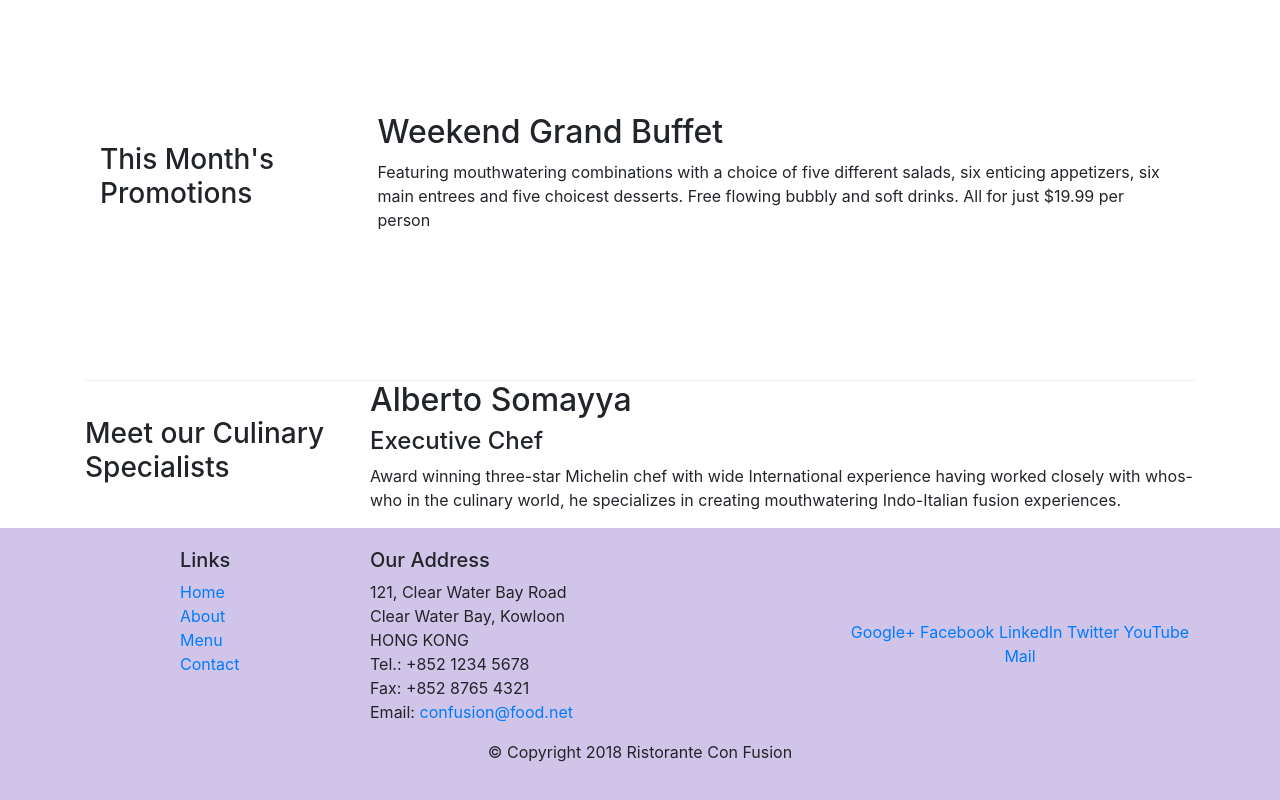
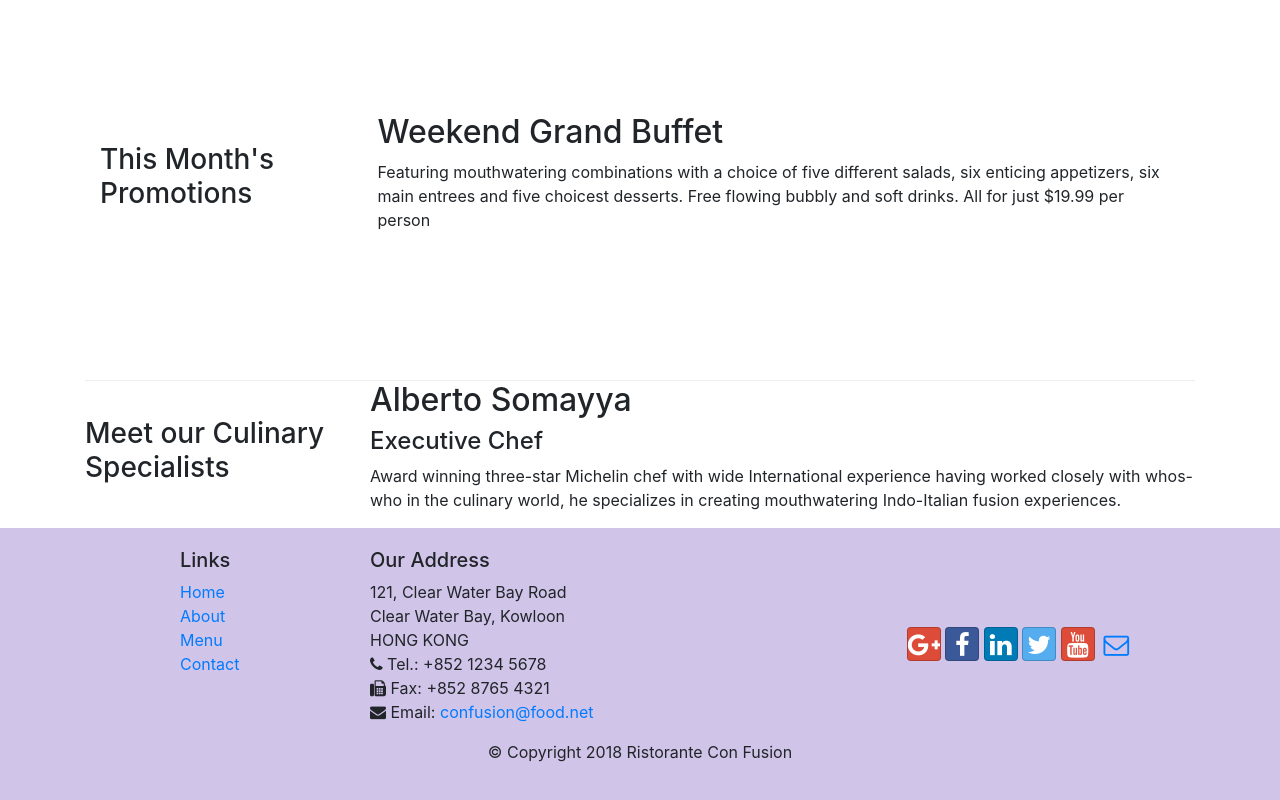
Before and after one commit to dashmeen1506/git-test, a website: page index.html in a window 1280 px wide. Shown: the part 703-1503 px from the top of the page. Drawn offline with nearby package versions, Linux system fonts and the light colour scheme.

Commit message:
Icon Fonts

```diff
--- a/index.html
+++ b/index.html
@@ -10,6 +10,8 @@
     <!-- Bootstrap CSS -->
     <link rel="stylesheet" href="node_modules/bootstrap/dist/css/bootstrap.min.css">
     <link href="css/styles.css" rel="stylesheet">
+    <link rel="stylesheet" href="node_modules/font-awesome/css/font-awesome.min.css">
+    <link rel="stylesheet" href="node_modules/bootstrap-social/bootstrap-social.css">
     <title>Ristorante Con Fusion</title>
 </head>
 
@@ -22,10 +24,10 @@
             <div class="collapse navbar-collapse" id="Bar">
                 <a href="#" class="navbar-brand">Ristorante Con Fusion</a>
                 <ul class="navbar-nav mr-auto">
-                    <li class="nav-item active"><a href="#" class="nav-link">Home</a></li>
-                    <li class="nav-item"><a href="./aboutus.html" class="nav-link">About</a></li>
-                    <li class="nav-item"><a href="#" class="nav-link">Menu</a></li>
-                    <li class="nav-item"><a href="#" class="nav-link">Contact</a></li>
+                    <li class="nav-item active"><a href="#" class="nav-link"><span class="fa fa-home"></span> Home</a></li>
+                    <li class="nav-item"><a href="./aboutus.html" class="nav-link"><span class="fa fa-info"></span> About</a></li>
+                    <li class="nav-item"><a href="#" class="nav-link"><span class="fa fa-list"></span> Menu</a></li>
+                    <li class="nav-item"><a href="#" class="nav-link"><span class="fa fa-address-card"></span> Contact</a></li>
                 </ul>
             </div>
         </div>
@@ -96,19 +98,19 @@
 		              121, Clear Water Bay Road<br>
 		              Clear Water Bay, Kowloon<br>
 		              HONG KONG<br>
-		              Tel.: +852 1234 5678<br>
-		              Fax: +852 8765 4321<br>
-		              Email: <a href="mailto:confusion@food.net">confusion@food.net</a>
+		              <i class="fa fa-phone"></i> Tel.: +852 1234 5678<br>
+		              <i class="fa fa-fax"></i> Fax: +852 8765 4321<br>
+		              <i class="fa fa-envelope"></i> Email: <a href="mailto:confusion@food.net">confusion@food.net</a>
 		           </address>
                 </div>
                 <div class="col-12 col-sm-4 align-self-center">
                     <div class="text-center">
-                        <a href="http://google.com/+">Google+</a>
-                        <a href="http://www.facebook.com/profile.php?id=">Facebook</a>
-                        <a href="http://www.linkedin.com/in/">LinkedIn</a>
-                        <a href="http://twitter.com/">Twitter</a>
-                        <a href="http://youtube.com/">YouTube</a>
-                        <a href="mailto:">Mail</a>
+                        <a href="http://google.com/+" class="btn btn-social-icon btn-google"><i class="fa fa-google-plus"></i></a>
+                        <a href="http://www.facebook.com/profile.php?id=" class="btn btn-social-icon btn-facebook"><i class="fa fa-facebook fa-lg"></i></a>
+                        <a href="http://www.linkedin.com/in/" class="btn btn-social-icon btn-linkedin"><i class="fa fa-linkedin fa-lg"></i></a>
+                        <a href="http://twitter.com/" class="btn btn-social-icon btn-twitter"><i class="fa fa-twitter fa-lg"></i></a>
+                        <a href="http://youtube.com/" class="btn btn-social-icon btn-google"><i class="fa fa-youtube fa-lg"></i></a>
+                        <a href="mailto:" class="btn btn-social-icon"><i class="fa fa-envelope-o fa-lg"></i></a>
                     </div>
                 </div>
            </div>
--- a/package.json
+++ b/package.json
@@ -15,6 +15,8 @@
   },
   "dependencies": {
     "bootstrap": "^4.0.0",
+    "bootstrap-social": "^5.1.1",
+    "font-awesome": "^4.7.0",
     "jquery": "^3.3.1",
     "popper.js": "^1.12.9"
   }
```
Also changed, not shown: aboutus.html (+16 -13 lines), 1 other file.
